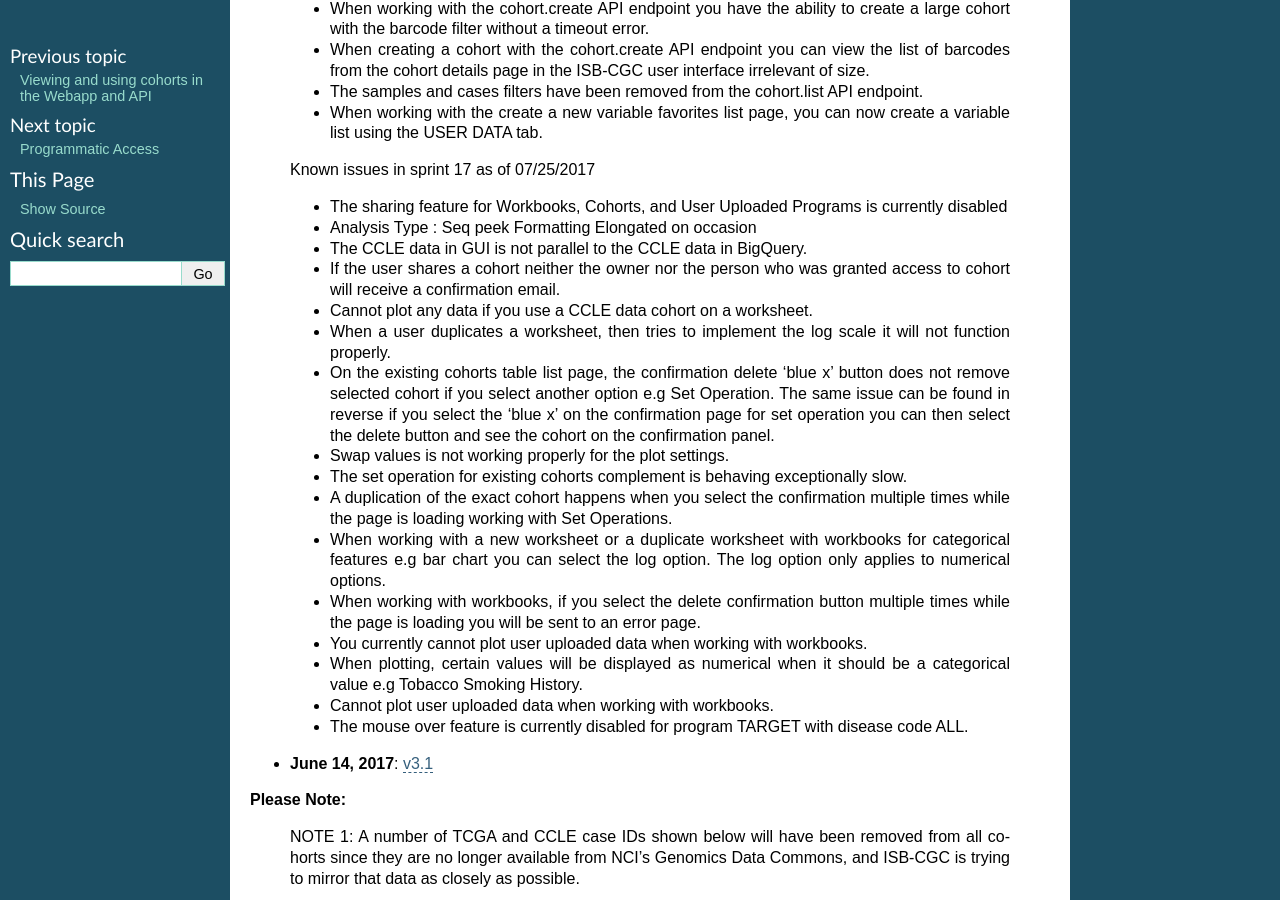
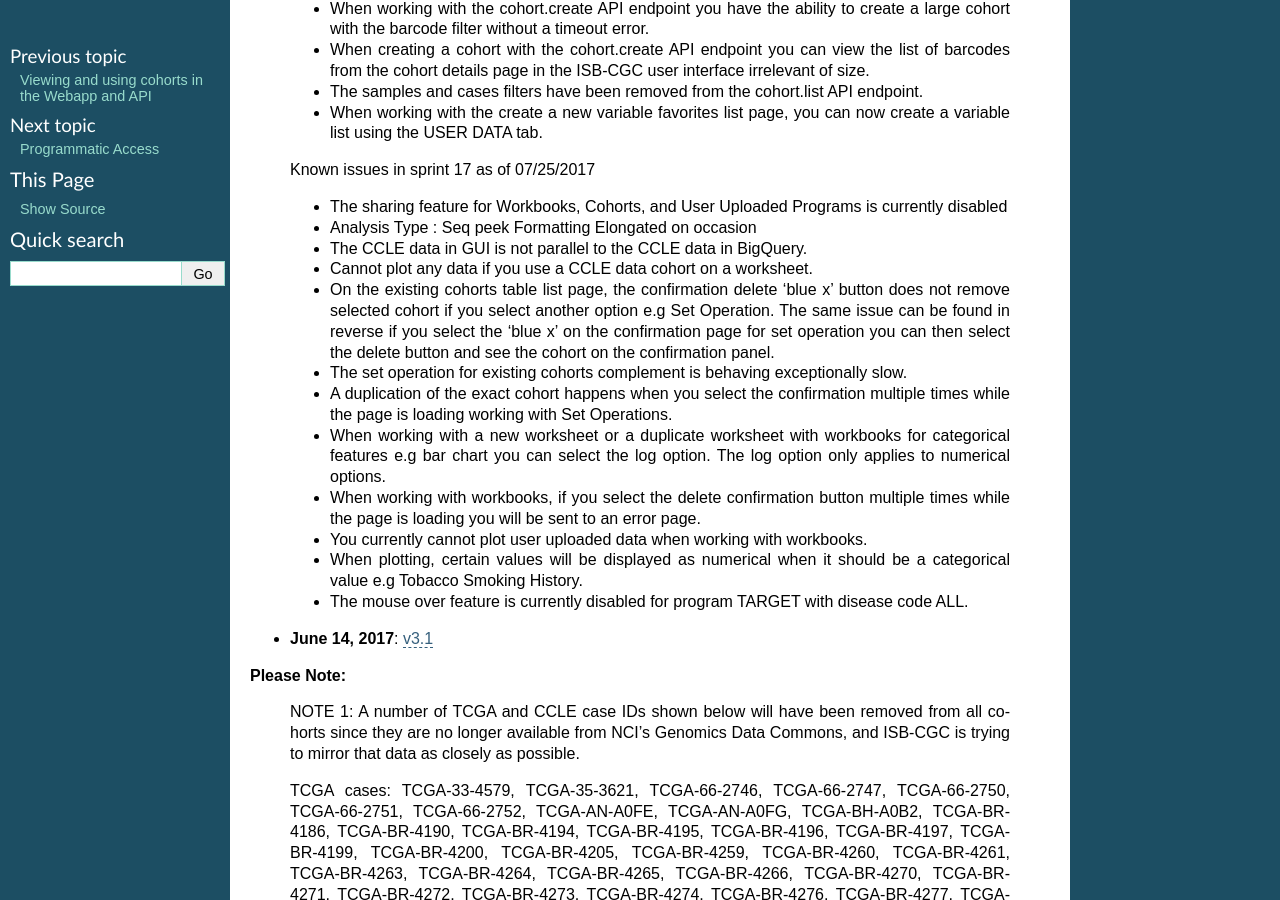
Before and after one commit to isb-cgc/readthedocs, a Sphinx documentation site: the page built from docs/source/sections/webapp/releases.rst, in a window 1280 px wide and 900 px high, scrolled down 543 px. Built offline with Sphinx 7.4.7, drawn with Linux system fonts in a browser that asks for light colours; pages that are not in the unit, such as notebooks, are missing from menus.

Commit message:
updated notes

```diff
--- a/docs/source/sections/webapp/releases.rst
+++ b/docs/source/sections/webapp/releases.rst
@@ -29,18 +29,14 @@ Web-App Release Notes
  - The sharing feature for Workbooks, Cohorts, and User Uploaded Programs is currently disabled
  - Analysis Type : Seq peek Formatting Elongated on occasion
  - The CCLE data in GUI is not parallel to the CCLE data in BigQuery.
- - If the user shares a cohort neither the owner nor the person who was granted access to cohort will receive a confirmation email.
  - Cannot plot any data if you use a CCLE data cohort on a worksheet.
- - When a user duplicates a worksheet, then tries to implement the log scale it will not function properly.
  - On the existing cohorts table list page, the confirmation delete ‘blue x’ button does not remove selected cohort if you select another option e.g Set Operation. The same issue can be found in reverse if you select the ‘blue x’ on the confirmation page for  set operation you can then select the delete button and see the cohort on the confirmation panel.
- - Swap values is not working properly for the plot settings.
  - The set operation for existing cohorts complement is behaving exceptionally slow.
  - A duplication of the exact cohort happens when you select the confirmation multiple times while the page is loading working with Set Operations.
  - When working with a new worksheet or a duplicate worksheet with workbooks for categorical features e.g bar chart you can select the log option. The log option only applies to numerical options.
  - When working with workbooks, if you select the delete confirmation button multiple times while the page is loading you will be sent to an error page.
  - You currently cannot plot user uploaded data when working with workbooks.
  - When plotting, certain values will be displayed as numerical when it should be a categorical value e.g Tobacco Smoking History.
- - Cannot plot user uploaded data when working with workbooks.
  - The mouse over feature is currently disabled for program TARGET with disease code ALL.
 
 
```
